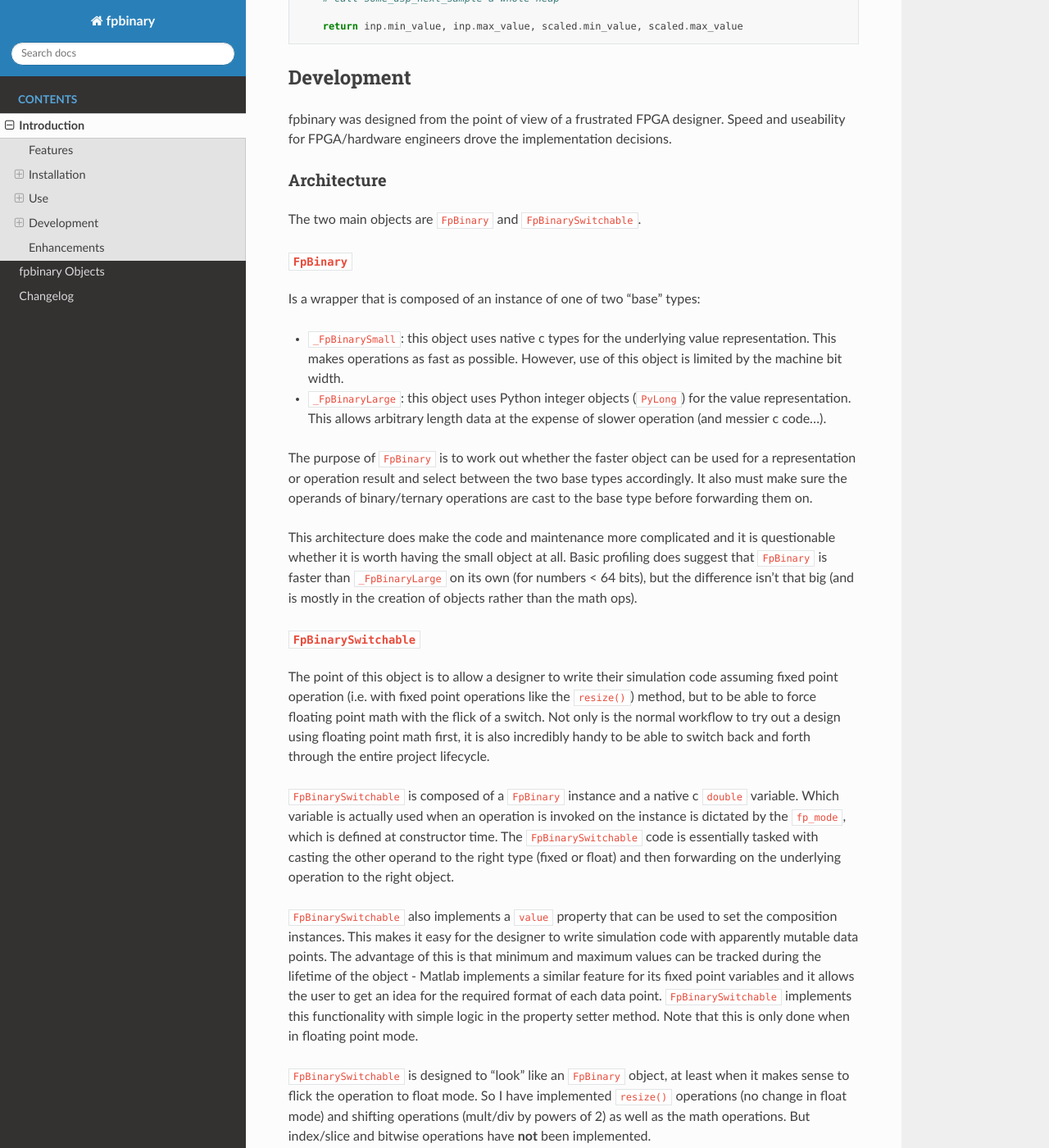
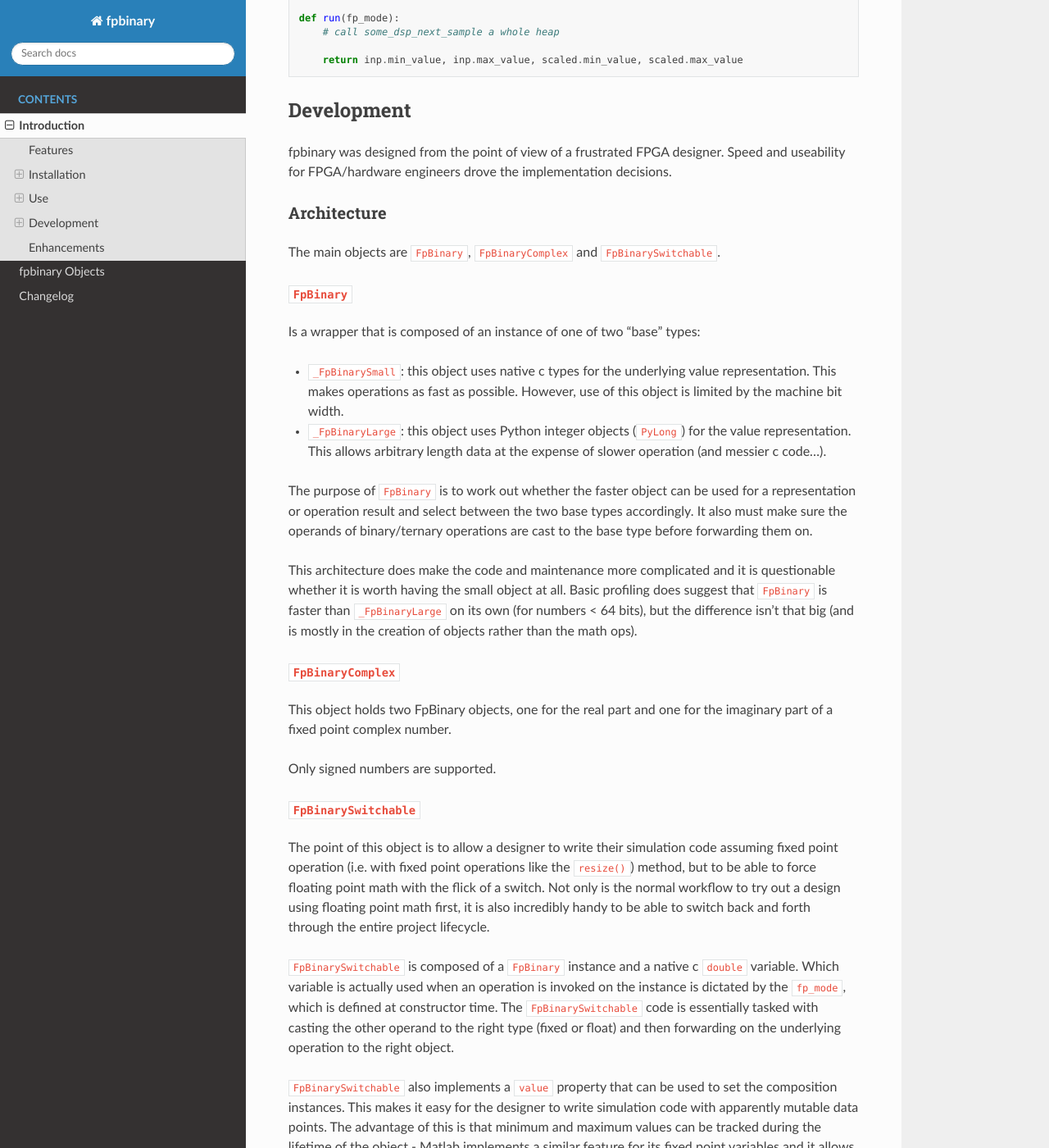
Before and after one commit to smlgit/fpbinary, a Sphinx documentation site: the page built from doc/intro.rst, in a window 1280 px wide and 1400 px high, scrolled down 3408 px. Shown: the whole window at 82% size. Built offline with Sphinx 7.4.7 and the Read the Docs theme 2.0.0, drawn with Linux system fonts in a browser that asks for light colours; some of the changed text lies outside the part shown.

Commit message:
Updated documentation.

```diff
--- a/doc/conf.py
+++ b/doc/conf.py
@@ -18,7 +18,7 @@
 # -- Project information -----------------------------------------------------
 
 project = 'fpbinary'
-copyright = '2020, smlgit'
+copyright = '2022, smlgit'
 author = 'smlgit'
 
 master_doc = 'index'
--- a/doc/intro.rst
+++ b/doc/intro.rst
@@ -12,6 +12,7 @@ Features
 
 
 * Arbitrary precision representation of real numbers (including a ``str_ex()`` method for string display of high precision numbers)
+* Complex number object
 * Definable integer and fractional bit formats
 * Fixed point basic math operations
 * Bitwise/index/slice operations
@@ -88,12 +89,13 @@ or:
 Use
 ---
 
-fpbinary provides two main objects - ``FpBinary`` and ``FpBinarySwitchable``. The best way to learn how they work is to read the help documentation:
+fpbinary provides three main objects - ``FpBinary``, ``FpBinaryComplex`` and ``FpBinarySwitchable``. The best way to learn how they work is to read the help documentation:
 
 .. code-block:: python
 
    from fpbinary import FpBinary, FpBinarySwitchable
    help(FpBinary)
+   help(FpBinaryComplex)
    help(FpBinarySwitchable)
 
 This documentation is also avaliable at `Read the Docs <https://fpbinary.readthedocs.io/en/latest/>`_. There are also some useful `demos <https://github.com/smlgit/fpbinary/tree/master/demos>`_.
@@ -169,7 +171,7 @@ fpbinary was designed from the point of view of a frustrated FPGA designer. Spee
 Architecture
 ^^^^^^^^^^^^
 
-The two main objects are ``FpBinary`` and ``FpBinarySwitchable``.
+The main objects are ``FpBinary``, ``FpBinaryComplex`` and ``FpBinarySwitchable``.
 
 ``FpBinary``
 ~~~~~~~~~~~~~~~~
@@ -183,6 +185,13 @@ Is a wrapper that is composed of an instance of one of two "base" types:
 The purpose of ``FpBinary`` is to work out whether the faster object can be used for a representation or operation result and select between the two base types accordingly. It also must make sure the operands of binary/ternary operations are cast to the base type before forwarding them on.
 
 This architecture does make the code and maintenance more complicated and it is questionable whether it is worth having the small object at all. Basic profiling does suggest that ``FpBinary`` is faster than ``_FpBinaryLarge`` on its own (for numbers < 64 bits), but the difference isn't that big (and is mostly in the creation of objects rather than the math ops).
+
+``FpBinaryComplex``
+~~~~~~~~~~~~~~~~~~~~~
+
+This object holds two FpBinary objects, one for the real part and one for the imaginary part of a fixed point complex number.
+
+Only signed numbers are supported.
 
 ``FpBinarySwitchable``
 ~~~~~~~~~~~~~~~~~~~~~~~~~~
--- a/doc/objects.rst
+++ b/doc/objects.rst
@@ -4,6 +4,11 @@ fpbinary Objects
 FpBinary
 --------
 .. autoclass:: fpbinary.FpBinary
+   :members:
+
+FpBinaryComplex
+---------------
+.. autoclass:: fpbinary.FpBinaryComplex
    :members:
 
 FpBinarySwitchable
```
Also changed, not shown: other parts of doc/intro.rst (+0 -1 lines), CHANGELOG.rst (+14 -0 lines).
